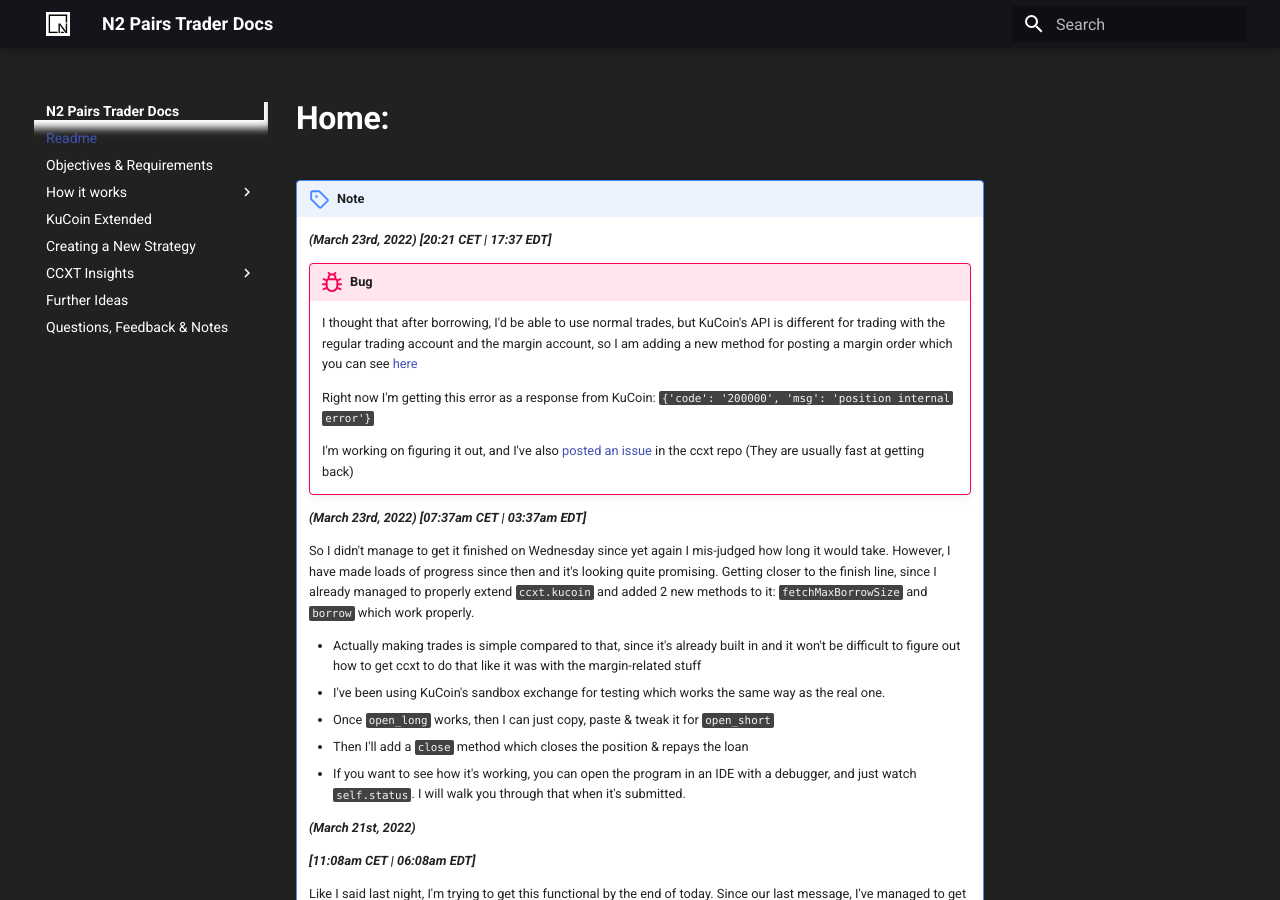
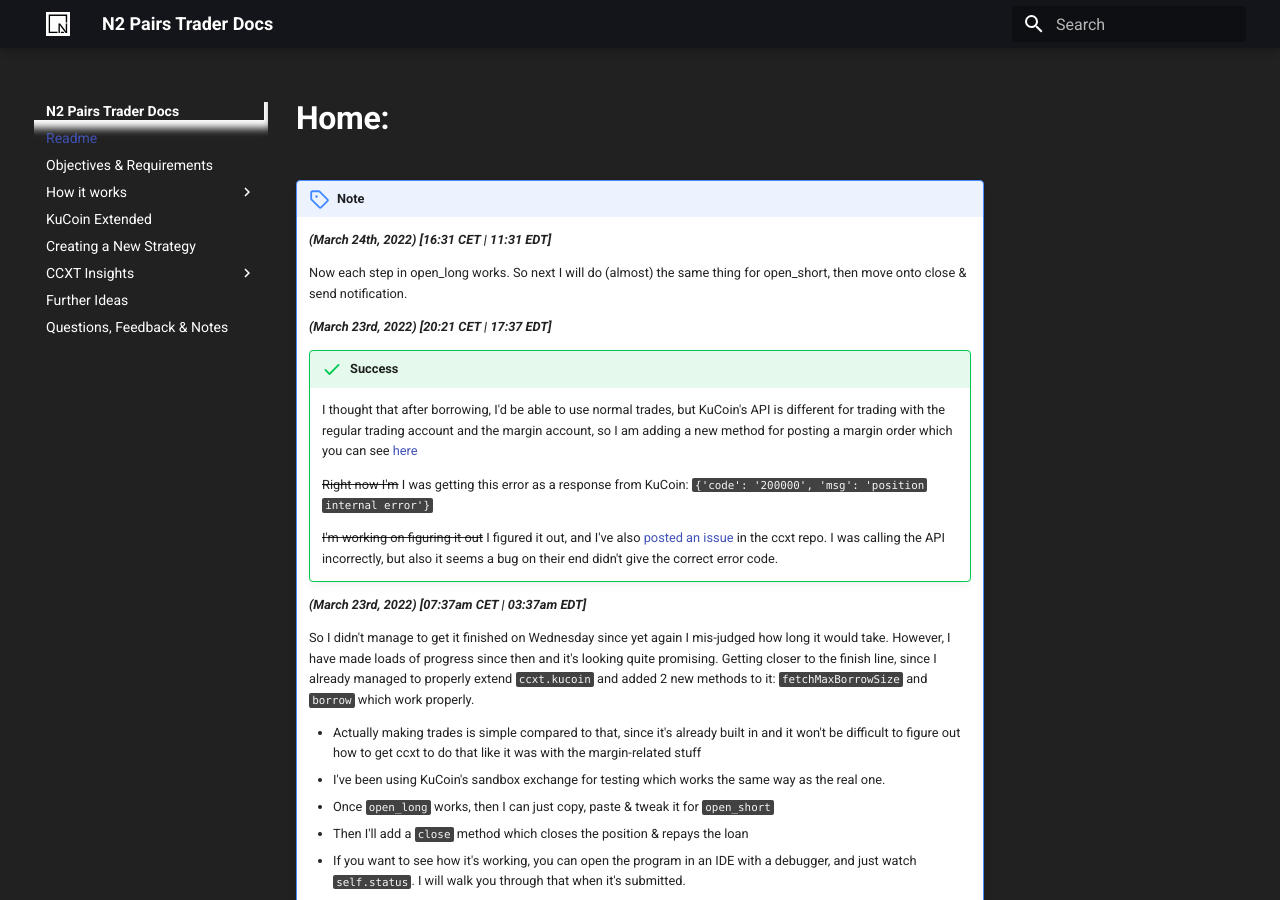
Before and after one commit to N2-Jonathon/n2_pairs_trader, an MkDocs documentation site: the page built from docs/index.md, in a window 1280 px wide and 900 px high. Built offline with MkDocs 1.6.1 and Material for MkDocs 9.7.7, drawn with Linux system fonts in a browser that asks for light colours; comment, search, counter and statistics services are not loaded.

Commit message:
updated docs

````diff
--- a/docs/index.md
+++ b/docs/index.md
@@ -1,18 +1,24 @@
 # **Home:**
 
 !!! note
+
+    ***(March 24th, 2022)***
+    ***[16:31 CET | 11:31 EDT]***
+
+    Now each step in open_long works. So next I will do (almost) the same thing for open_short, then move onto close & send notification.
+
     ***(March 23rd, 2022)***
     ***[20:21 CET | 17:37 EDT]***
 
-    !!! bug
+    !!! success
         I thought that after borrowing, I'd be able to use normal trades, but KuCoin's API is different for trading with the regular trading account and the margin account, so I am adding a new method for posting a margin order which you can see [here](/KuCoin_Extended/)
 
-        Right now I'm getting this error as a response from KuCoin:
+        ~~Right now I'm~~ I was getting this error as a response from KuCoin:
         ```
         {'code': '200000', 'msg': 'position internal error'}
         ```
 
-        I'm working on figuring it out, and I've also [posted an issue](https://github.com/ccxt/ccxt/issues/12457) in the ccxt repo (They are usually fast at getting back)
+        ~~I'm working on figuring it out~~ I figured it out, and I've also [posted an issue](https://github.com/ccxt/ccxt/issues/12457) in the ccxt repo. I was calling the API incorrectly, but also it seems a bug on their end didn't give the correct error code.
 
     ***(March 23rd, 2022)***
     ***[07:37am CET | 03:37am EDT]***
--- a/mkdocs.yml
+++ b/mkdocs.yml
@@ -68,4 +68,5 @@ markdown_extensions:
   - def_list
   - pymdownx.tasklist:
       custom_checkbox: true
+  - pymdownx.tilde
   - tables
````
